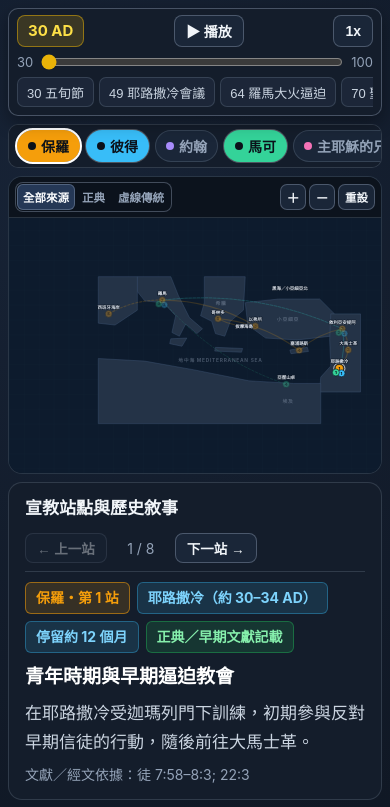
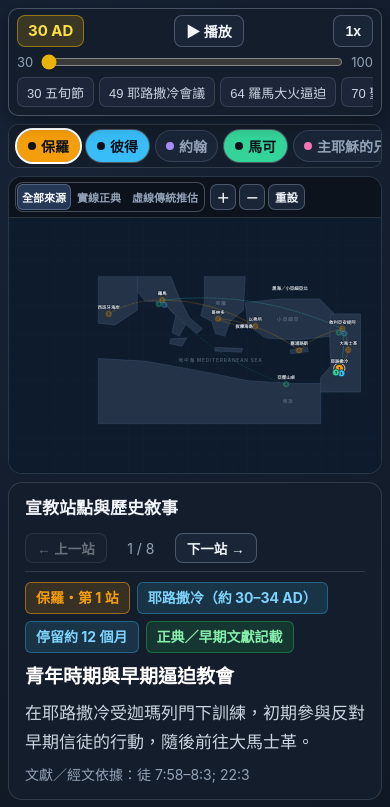
Before and after one commit to davihuan2/apostles-map, a plain HTML site: page index.html in a window 390 px wide. Shown: the top 807 px of the page. Drawn offline with Linux system fonts and the light colour scheme.

Commit message:
Add files via upload

```diff
--- a/index.html
+++ b/index.html
@@ -241,8 +241,8 @@
     .map-toolbar-top {
       display: flex;
       align-items: center;
-      justify-content: space-between;
-      gap: 6px;
+      justify-content: flex-start;
+      gap: 10px;
       padding: 6px 10px;
       background: rgba(13, 19, 29, 0.92);
       border-bottom: 1px solid var(--border-subtle);
@@ -372,7 +372,6 @@
       border-bottom: 1px solid var(--border-subtle);
     }
 
-    /* 電腦版：標題與上一站/下一站靠左緊鄰呈現 */
     .panel-header-left {
       display: flex;
       align-items: center;
@@ -604,8 +603,8 @@
 
       .map-toolbar-top {
         flex-wrap: nowrap;
-        justify-content: space-between;
-        gap: 4px;
+        justify-content: flex-start;
+        gap: 5px;
         padding: 5px 6px;
       }
 
@@ -615,8 +614,8 @@
       }
 
       .source-btn {
-        padding: 3px 6px;
-        font-size: 11.5px;
+        padding: 3px 5px;
+        font-size: 11px;
         min-height: 26px;
       }
 
@@ -674,10 +673,11 @@
       </div>
     </header>
 
-    <!-- 2. 門徒多選列（單行橫向捲動不換行，允許零選取） -->
+    <!-- 2. 門徒多選列（單行橫向捲動不換行，靠左排列，允許零選取） -->
     <section class="top-bar" aria-label="門徒多選篩選">
       <div class="apostle-pills" id="apostle-pills" role="group" aria-label="門徒多選篩選"></div>
-      <button class="clear-selection-btn" id="select-all-apostles-btn" title="勾選所有使徒">全部都選</button>
+      <button class="clear-selection-btn" id="select-all-apostles-btn" title="勾選所有使徒">全選</button>
+      <button class="clear-selection-btn" id="deselect-all-apostles-btn" title="取消所有使徒勾選">全不選</button>
     </section>
 
     <!-- 3. 地圖（由上而下第一區塊） -->
@@ -685,8 +685,8 @@
       <div class="map-toolbar-top">
         <div class="source-toggle-group" role="group" aria-label="文獻來源篩選">
           <button class="source-btn active" data-source="all">全部來源</button>
-          <button class="source-btn" data-source="canon">正典</button>
-          <button class="source-btn" data-source="trad">虛線傳統</button>
+          <button class="source-btn" data-source="canon">實線正典</button>
+          <button class="source-btn" data-source="trad">虛線傳統推估</button>
         </div>
 
         <div class="map-controls-inline">
@@ -894,6 +894,7 @@
     const labelsLayer = document.getElementById("labels-layer");
     const pillsContainer = document.getElementById("apostle-pills");
     const selectAllApostlesBtn = document.getElementById("select-all-apostles-btn");
+    const deselectAllApostlesBtn = document.getElementById("deselect-all-apostles-btn");
     const narrativeEl = document.getElementById("narrative-content");
     const durationListEl = document.getElementById("duration-list");
     const yearSlider = document.getElementById("year-slider");
@@ -973,6 +974,13 @@
         state.selectedStopIndex = 0;
       }
       ensureSelectionValid();
+      renderAll();
+    });
+
+    deselectAllApostlesBtn.addEventListener("click", () => {
+      state.selectedIds.clear();
+      state.activeApostleId = null;
+      state.selectedStopIndex = 0;
       renderAll();
     });
 
```
